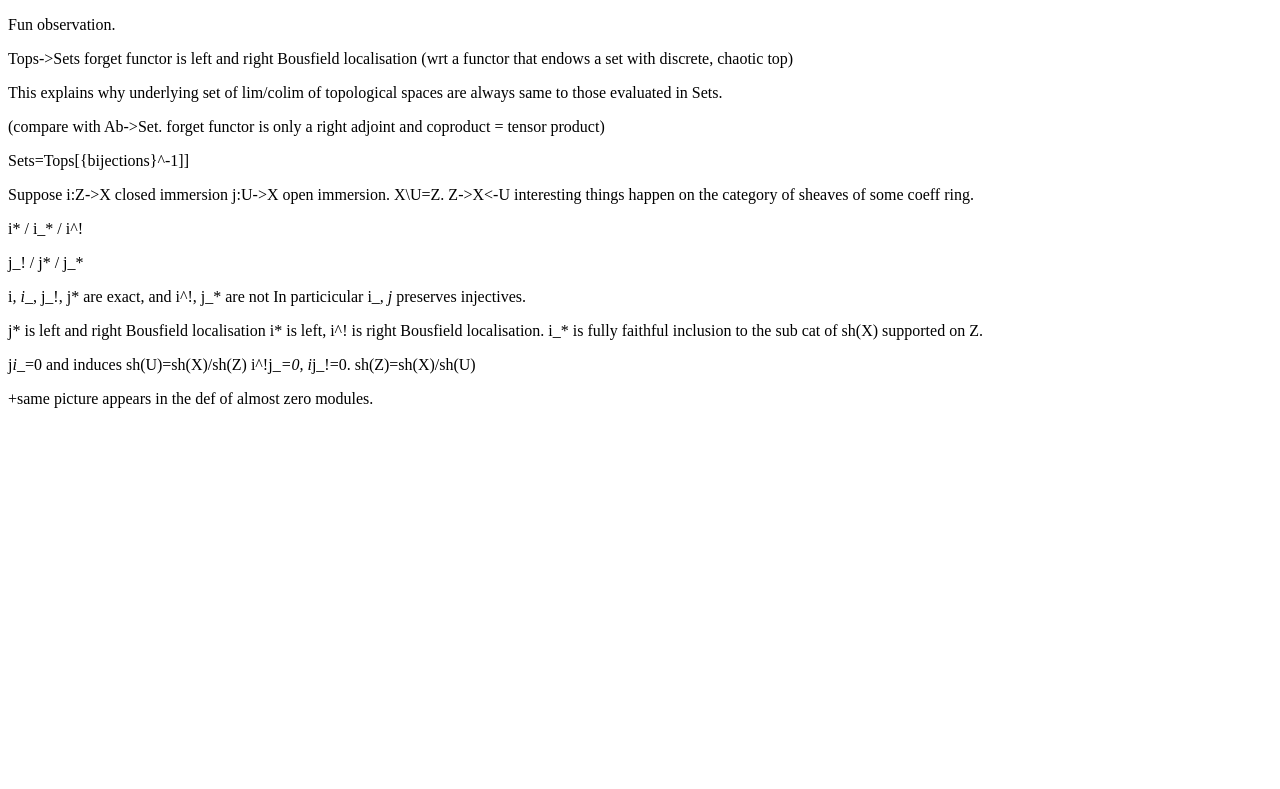
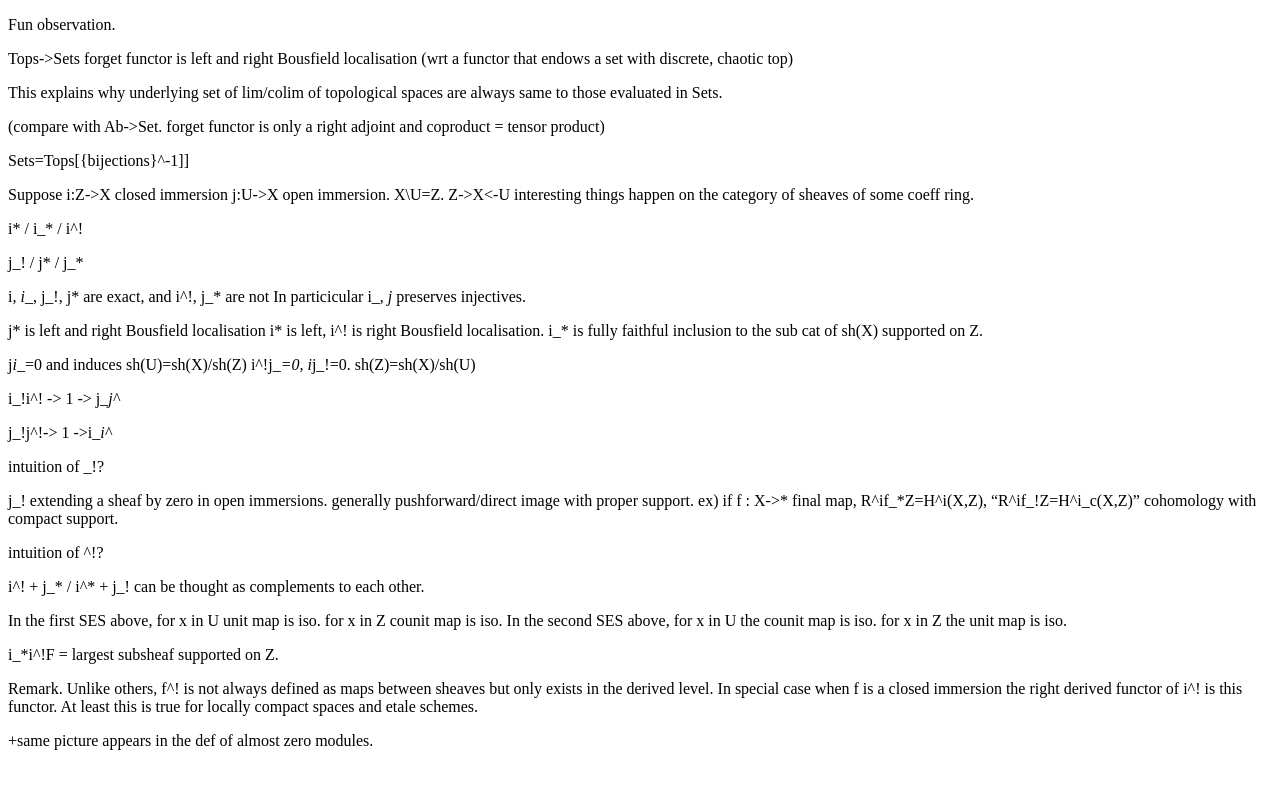
Before and after one commit to alchan00/alchan00.github.io, a Jekyll site: the page built from daily-notes/2026-09-19/index.md, in a window 1280 px wide. Shown: the top 789 px of the page. Built offline with Jekyll 4.4.1, drawn with Linux system fonts in a browser that asks for light colours; our own code applies the rules of GitHub Pages for plain Markdown files.

Commit message:
Update index.md

```diff
--- a/daily-notes/2026-09-19/index.md
+++ b/daily-notes/2026-09-19/index.md
@@ -24,5 +24,28 @@ i_* is fully faithful inclusion to the sub cat of sh(X) supported on Z.
 j*i_*=0 and induces sh(U)=sh(X)/sh(Z)
 i^!j_*=0, i*j_!=0. sh(Z)=sh(X)/sh(U)
 
+i_!i^! -> 1 -> j_*j^*
+
+j_!j^!-> 1 ->i_*i^*
+
+intuition of _!?
+
+j_! extending a sheaf by zero in open immersions. generally pushforward/direct image with proper support. ex) if f : X->* final map, R^if_*Z=H^i(X,Z), "R^if_!Z=H^i_c(X,Z)" cohomology with compact support.
+
+intuition of ^!?
+
+i^! + j_* / i^* + j_! can be thought as complements to each other.
+
+In the first SES above, for x in U unit map is iso. for x in Z counit map is iso.
+In the second SES above, for x in U the counit map is iso. for x in Z the unit map is iso.
+
+i_*i^!F = largest subsheaf supported on Z.
+
+
+Remark.
+Unlike others, f^! is not always defined as maps between sheaves but only exists in the derived level.
+In special case when f is a closed immersion the right derived functor of i^! is this functor.
+At least this is true for locally compact spaces and etale schemes.
+
 
 +same picture appears in the def of almost zero modules.
```
